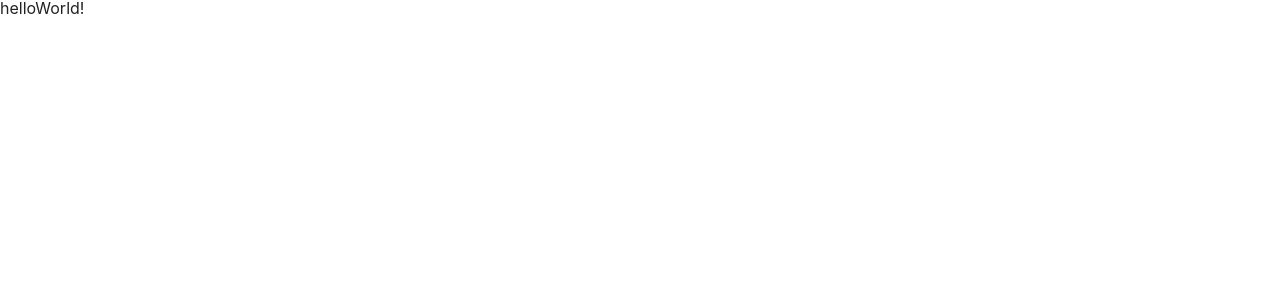
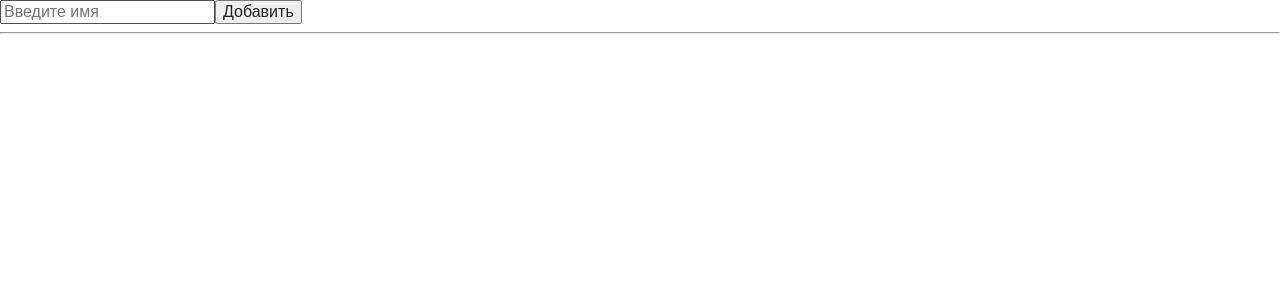
Before and after one commit to TheSergeant95/hiking, a React (Create React App) app: page / in a window 1280 px wide. Shown: the top 300 px of the page. Built offline with nearby package versions, Linux system fonts and the light colour scheme.

Commit message:
List added

```diff
--- a/src/App.tsx
+++ b/src/App.tsx
@@ -1,19 +1,80 @@
 import React, { useState } from 'react';
+import { RiCloseCircleLine } from 'react-icons/ri';
+import DateButton from './DateButton';
 
 interface Person {
   name: string;
-  availableDays: Set<number>;
+  availableDays: Date;
 }
 
 function App() {
   const [people, setPeople] = useState<Person[]>([]);
-  const [selectedDays, setSelectedDays] = useState<number[]>([]);
+  // const [selectedDays, setSelectedDays] = useState<number[]>([]);
+  const [name, setName] = useState<string>("");
 
-  // TODO: дополнительный код
+  const handleAddPerson = (name: string) => {
+    const newPerson: Person = { name, availableDays: new Date() };
+    setPeople([...people, newPerson]);
+  };
+
+  const handleSubmit = (event: React.FormEvent<HTMLFormElement>) => {
+    event.preventDefault();
+    handleAddPerson(name);
+    setName("");
+  };
+
+  const handleNameChange = (event: React.ChangeEvent<HTMLInputElement>) => {
+    setName(event.target.value);
+  };
+
+  const onDateChange = (index: number, date: Date) => {
+    const person = people[index];
+    const availableDays = new Date(date);
+    const newPeople = [...people];
+    newPeople[index] = { ...person, availableDays };
+    setPeople(newPeople);
+  };
+
+  const handleRemovePerson = (index: number) => {
+    const updatedList = [...people.slice(0, index), ...people.slice(index + 1)]
+    setPeople(updatedList);
+  }
+
+
+
   return (
-    <>
-      helloWorld!
-    </>
+    <div>
+      <form onSubmit={handleSubmit}>
+        <input type="text" placeholder="Введите имя" value={name} onChange={handleNameChange} />
+        <button type="submit">Добавить</button>
+      </form>
+
+      {people.map((person, index) => (
+        <div key={index}>
+          {/* {[1, 2, 3].map((day) => (
+            <button
+              key={day}
+              className={person.availableDays.has(day) ? 'selected' : ''}
+              onClick={() => handleToggleDay(index, day)}
+            >
+              {day}
+            </button>
+          ))} */}
+          <DateButton index={index} date={person.availableDays} onDateChange={() => onDateChange(index, person.availableDays)} />
+          <span> {person.name} </span>
+          {/* Todo: кнопки удаления */}
+          <button
+            onClick={() => handleRemovePerson(index)}
+          >
+            <RiCloseCircleLine />
+          </button>
+        </div>
+      ))}
+
+      {/* Todo: вывод совпадающих дат */}
+      <hr />
+
+    </div>
   );
 }
 
```
